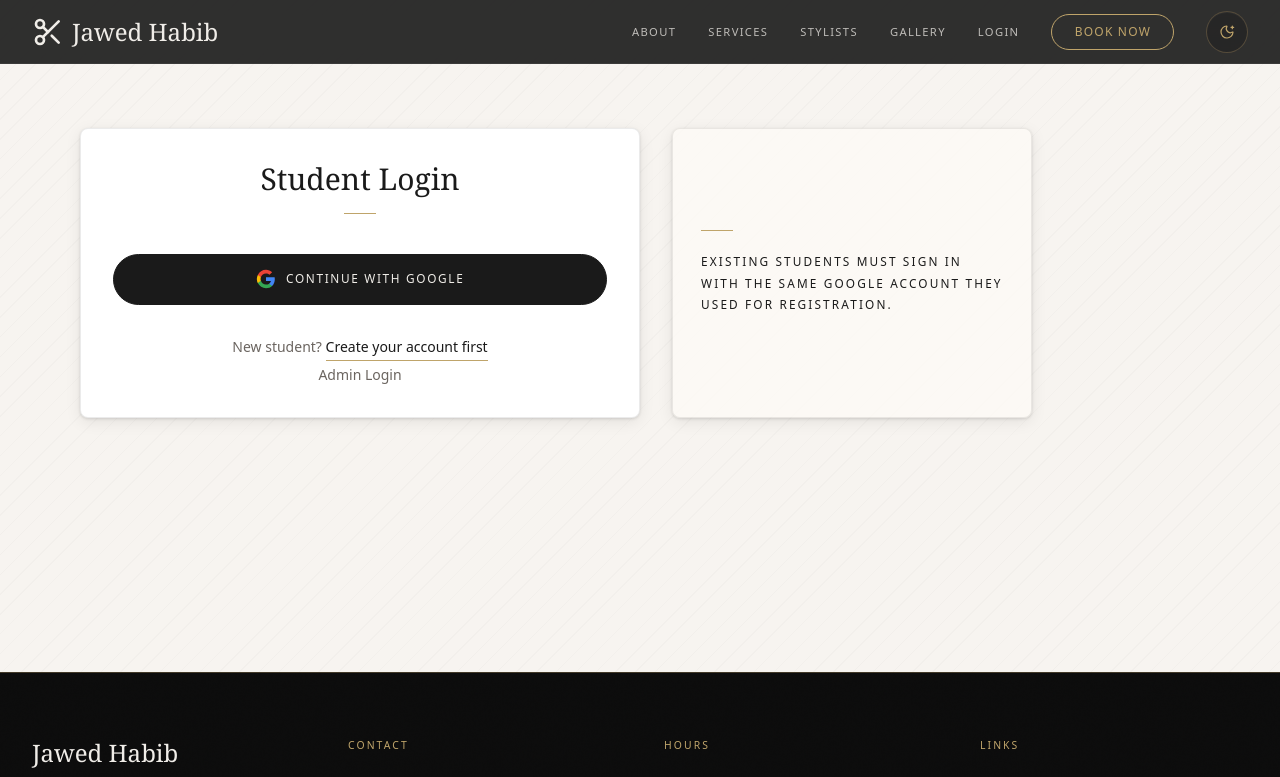
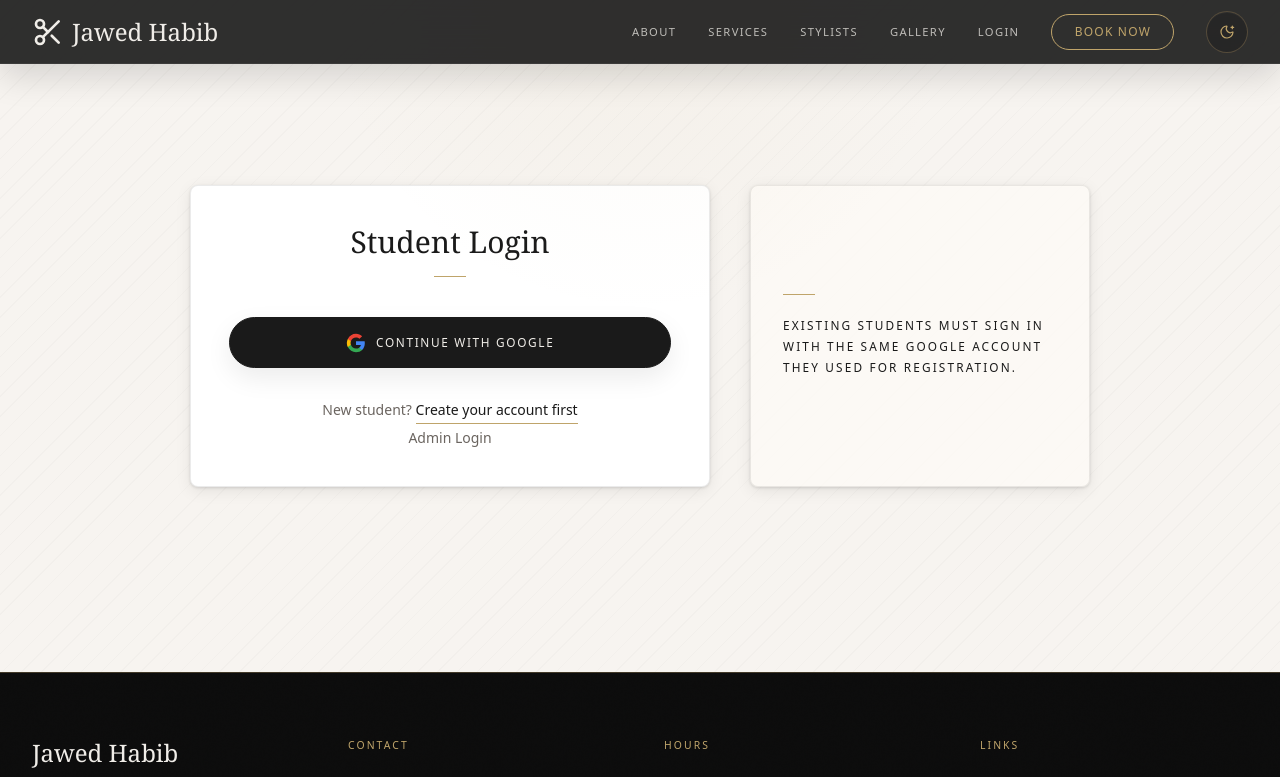
Before and after one commit to AryamAman/jawedhabib, a React (Vite) app: page /login in a window 1280 px wide. Shown: the top 777 px of the page. Built offline with nearby package versions, Linux system fonts and the light colour scheme.

Commit message:
Polish auth layout and hero contrast

```diff
--- a/src/index.css
+++ b/src/index.css
@@ -236,8 +236,19 @@
 }
 
 .page-shell {
+  position: relative;
   background: var(--page-bg);
   color: var(--text-dark);
+}
+
+.page-shell::before {
+  content: '';
+  position: absolute;
+  inset: 0;
+  pointer-events: none;
+  background:
+    radial-gradient(circle at top center, rgba(191, 164, 106, 0.05), transparent 34%),
+    linear-gradient(180deg, rgba(255, 255, 255, 0.015), transparent 24%);
 }
 
 .section-light {
@@ -297,14 +308,18 @@
   background: var(--surface-elevated);
   border: 1px solid var(--border-light);
   border-radius: var(--radius-md);
-  box-shadow: var(--shadow-card);
+  box-shadow:
+    var(--shadow-card),
+    inset 0 1px 0 rgba(255, 255, 255, 0.04);
 }
 
 .surface-card-muted {
   background: var(--surface-card-muted);
   border: 1px solid var(--border-light);
   border-radius: var(--radius-md);
-  box-shadow: var(--shadow-card);
+  box-shadow:
+    var(--shadow-card),
+    inset 0 1px 0 rgba(255, 255, 255, 0.03);
 }
 
 .surface-card-hover:hover {
@@ -402,6 +417,7 @@
     color 0.2s ease,
     border-color 0.2s ease,
     box-shadow 0.2s ease;
+  box-shadow: 0 10px 26px rgba(12, 12, 12, 0.08);
 }
 
 .editorial-btn:hover {
@@ -433,6 +449,7 @@
 .editorial-btn-outline:hover {
   background: var(--accent-gold);
   color: #0c0c0c;
+  box-shadow: 0 14px 30px rgba(191, 164, 106, 0.18);
 }
 
 .editorial-btn-subtle {
@@ -465,6 +482,7 @@
 .editorial-btn-light:hover {
   background: var(--text-primary);
   color: #0c0c0c;
+  box-shadow: 0 16px 34px rgba(240, 237, 232, 0.18);
 }
 
 .editorial-input {
@@ -504,7 +522,7 @@
   border: 1px solid var(--border-light);
   border-radius: var(--radius-md);
   box-shadow: var(--shadow-card);
-  padding: 2rem;
+  padding: 2.4rem;
 }
 
 .auth-subtitle {
@@ -518,7 +536,10 @@
 .auth-layout {
   display: grid;
   gap: 1.5rem;
-  align-items: start;
+  align-items: center;
+  justify-content: center;
+  max-width: 58rem;
+  margin: 0 auto;
 }
 
 .auth-message-panel {
@@ -526,11 +547,13 @@
   flex-direction: column;
   justify-content: center;
   min-height: 100%;
-  padding: 2rem 1.75rem;
+  padding: 2.4rem 2rem;
   border: 1px solid var(--border-light);
   border-radius: var(--radius-md);
   background: color-mix(in srgb, var(--surface-card-muted) 92%, transparent);
-  box-shadow: var(--shadow-card);
+  box-shadow:
+    var(--shadow-card),
+    inset 0 1px 0 rgba(255, 255, 255, 0.03);
 }
 
 .auth-message-panel .editorial-divider {
@@ -544,8 +567,8 @@
 
 @media (min-width: 1024px) {
   .auth-layout {
-    grid-template-columns: minmax(0, 560px) minmax(280px, 360px);
-    gap: 2rem;
+    grid-template-columns: minmax(0, 520px) minmax(280px, 340px);
+    gap: 2.5rem;
   }
 
   .auth-message-panel {
@@ -588,8 +611,18 @@
 }
 
 .hero-sub {
-  color: var(--accent-gold);
+  display: inline-flex;
+  align-items: center;
+  justify-content: center;
+  padding: 0.6rem 1.2rem;
+  border: 1px solid rgba(191, 164, 106, 0.28);
+  border-radius: 999px;
+  background: rgba(12, 12, 12, 0.26);
+  backdrop-filter: blur(8px);
+  color: color-mix(in srgb, var(--accent-gold) 78%, var(--text-primary) 22%);
   letter-spacing: 0.25em;
+  text-shadow: 0 1px 12px rgba(0, 0, 0, 0.45);
+  box-shadow: 0 12px 28px rgba(0, 0, 0, 0.18);
   animation: fadeRise 0.8s ease forwards;
   animation-delay: 0.45s;
   opacity: 0;
@@ -627,6 +660,7 @@
   background: var(--nav-bg-scrolled);
   backdrop-filter: blur(20px);
   border-bottom-color: var(--nav-border);
+  box-shadow: 0 12px 34px rgba(0, 0, 0, 0.14);
 }
 
 .brand-link {
@@ -659,6 +693,7 @@
 .nav-cta:hover {
   background: var(--accent-gold);
   color: #0c0c0c;
+  box-shadow: 0 12px 28px rgba(191, 164, 106, 0.18);
 }
 
 .theme-toggle {
@@ -678,6 +713,7 @@
   background: var(--accent-gold);
   color: #0c0c0c;
   border-color: var(--accent-gold);
+  box-shadow: 0 12px 28px rgba(191, 164, 106, 0.16);
 }
 
 .nav-mobile-panel {
@@ -806,7 +842,9 @@
   border: 1px solid var(--border-light);
   border-left: 3px solid var(--card-accent, var(--accent-gold));
   border-radius: var(--radius-md);
-  box-shadow: var(--shadow-card);
+  box-shadow:
+    var(--shadow-card),
+    inset 0 1px 0 rgba(255, 255, 255, 0.03);
 }
 
 .booking-card--confirmed,
@@ -887,6 +925,7 @@
   background: var(--surface-card-muted);
   color: var(--text-muted-dark);
   text-align: center;
+  box-shadow: inset 0 1px 0 rgba(255, 255, 255, 0.02);
 }
 
 .empty-state-icon {
--- a/src/pages/Home.tsx
+++ b/src/pages/Home.tsx
@@ -33,7 +33,7 @@
             initial={{ opacity: 0, y: 20 }}
             animate={{ opacity: 1, y: 0 }}
             transition={{ duration: 0.8, delay: 0.2, ease: "easeOut" }}
-            className="hero-sub mb-10 text-base md:text-lg"
+            className="hero-sub mb-10 text-sm font-medium md:text-lg"
           >
             Exclusive to BITS Pilani
           </motion.p>
--- a/src/pages/Login.tsx
+++ b/src/pages/Login.tsx
@@ -58,7 +58,7 @@
 
   return (
     <div className="page-shell section-light min-h-[calc(100vh-8rem)]">
-      <div className="mx-auto max-w-6xl px-4 py-24 lg:py-32">
+      <div className="mx-auto flex min-h-[calc(100vh-8rem)] max-w-6xl items-center px-4 py-16 lg:py-20">
         <div className="auth-layout">
           <motion.div
             initial={{ opacity: 0, y: 20 }}
--- a/src/pages/Signup.tsx
+++ b/src/pages/Signup.tsx
@@ -51,7 +51,7 @@
 
   return (
     <div className="page-shell section-light-alt min-h-[calc(100vh-8rem)]">
-      <div className="mx-auto max-w-6xl px-4 py-24">
+      <div className="mx-auto flex min-h-[calc(100vh-8rem)] max-w-6xl items-center px-4 py-16 lg:py-20">
         <div className="auth-layout">
           <motion.div
             initial={{ opacity: 0, y: 20 }}
```
